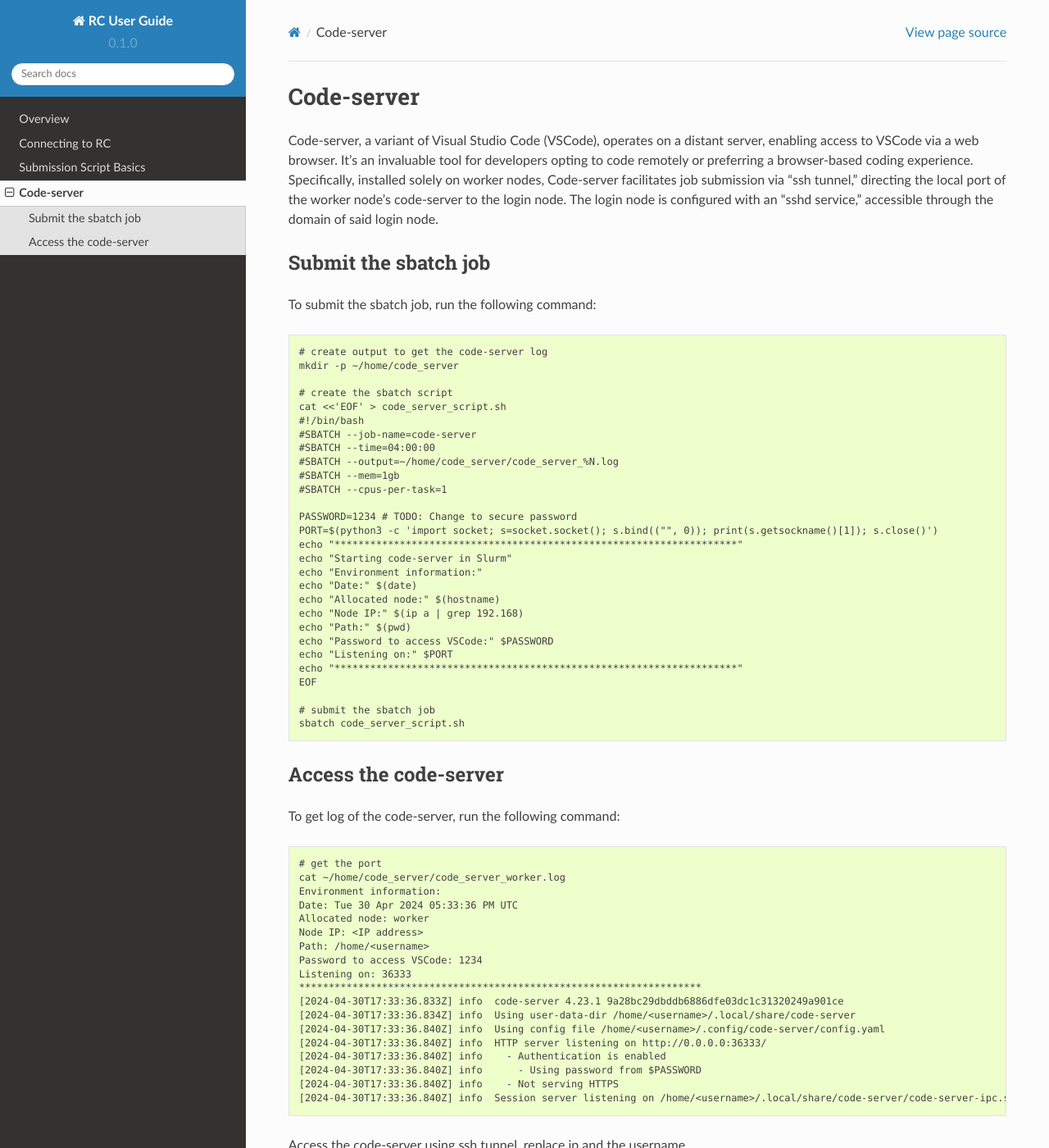
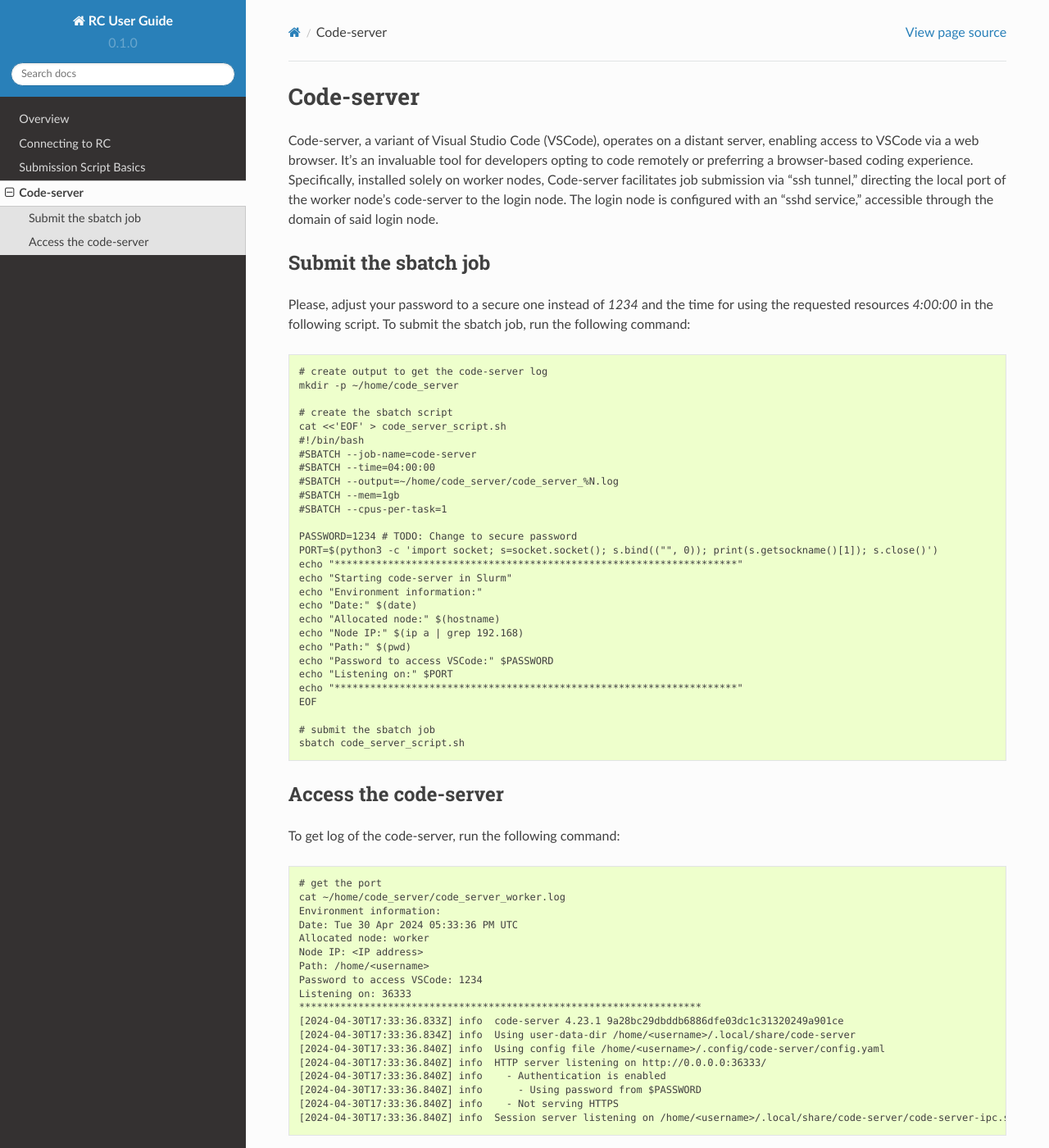
Before and after one commit to giangbioinformatics/slurm-hpc-for-bioinformatics-tutorial, a Sphinx documentation site: the page built from docs/source/code-server.rst, in a window 1280 px wide and 1400 px high. Shown: the whole window at 82% size. Built offline with Sphinx 7.4.7 and the Read the Docs theme 2.0.0, drawn with Linux system fonts in a browser that asks for light colours; some of the changed text lies outside the part shown.

Commit message:
add kill job, change password

```diff
--- a/docs/source/code-server.rst
+++ b/docs/source/code-server.rst
@@ -5,7 +5,7 @@
 
 Submit the sbatch job
 ---------------------
-
+Please, adjust your password to a secure one instead of `1234` and the time for using the requested resources `4:00:00` in the following script.
 To submit the sbatch job, run the following command::
 
     # create output to get the code-server log
@@ -69,3 +69,9 @@
 Open the browser and type the following URL::
 
     http://localhost:8080
+
+
+After finishing the work, please cancel the job to free the resources::
+
+    # check at the ``Submission Script Basics`` section to get the job_id
+    scancel <job_id>
```
